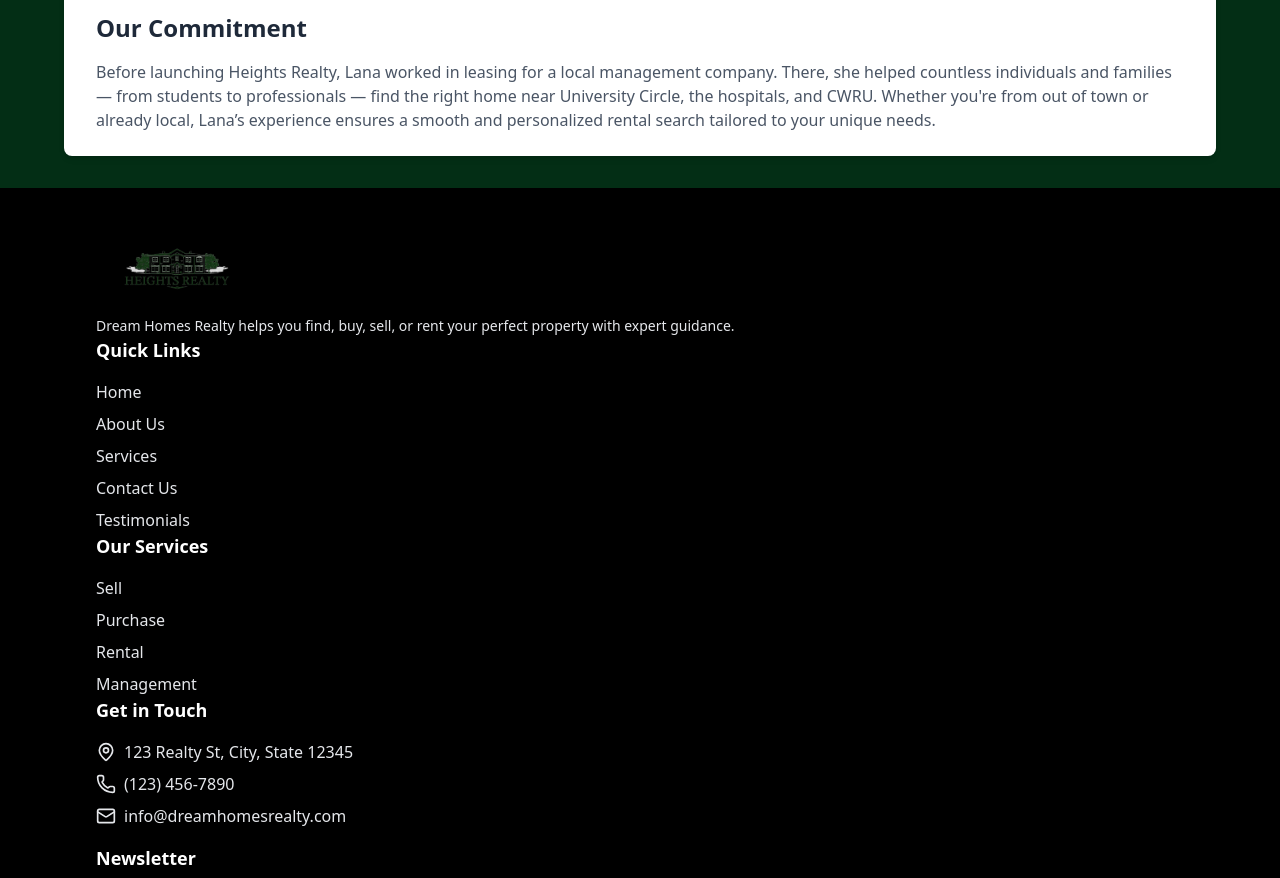
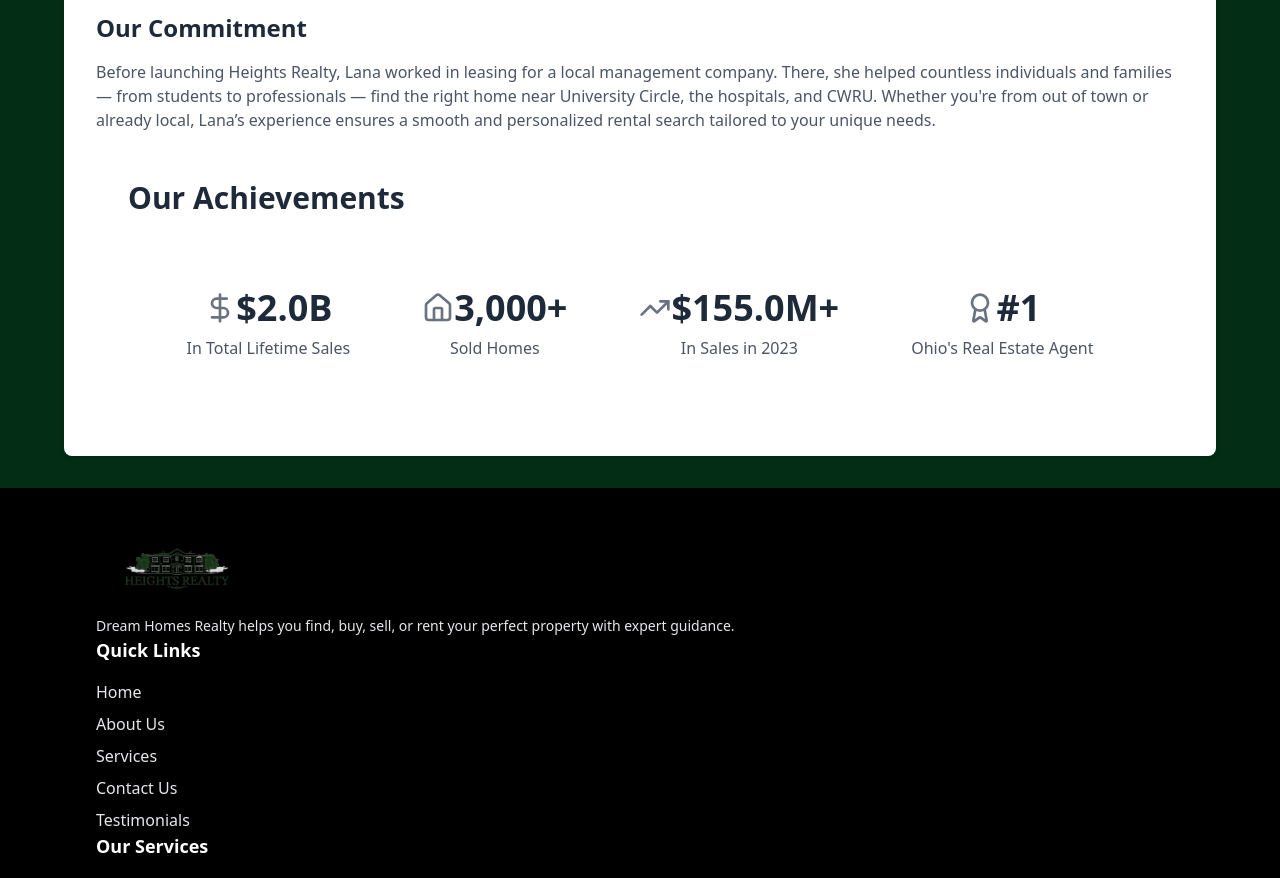
Before and after one commit to kakunuriMahesh/realEstate_Web, a React (Vite) app: page /about in a window 1280 px wide. Shown: the part 1220-2098 px from the top of the page. Built offline with nearby package versions, Linux system fonts and the light colour scheme.

Commit message:
updated stats

```diff
--- /dev/null
+++ b/src/Components/StatsCounter.jsx
@@ -0,0 +1,105 @@
+import { useEffect, useRef, useState } from "react";
+import { motion, useInView, useMotionValue, useSpring } from "framer-motion";
+import { DollarSign, Home, TrendingUp, Award } from "lucide-react";
+
+const Counter = ({ value, prefix = "", suffix = "", duration = 2 }) => {
+  const ref = useRef(null);
+  const isInView = useInView(ref, { once: true, margin: "0px 0px -50px 0px" });
+  const motionValue = useMotionValue(0);
+  const springValue = useSpring(motionValue, {
+    duration: duration * 1000,
+    stiffness: 100,
+    damping: 30,
+  });
+  const [displayValue, setDisplayValue] = useState(0);
+
+  useEffect(() => {
+    if (isInView) {
+      motionValue.set(value);
+    }
+  }, [isInView, motionValue, value]);
+
+  useEffect(() => {
+    const unsubscribe = springValue.on("change", (latest) => {
+      setDisplayValue(latest);
+    });
+    return () => unsubscribe();
+  }, [springValue]);
+
+  const formatNumber = (num) => {
+    if (suffix === "B") return `${(num / 1_000_000_000).toFixed(1)}`;
+    if (suffix === "M" || suffix === "M+")
+      return `${(num / 1_000_000).toFixed(1)}`;
+    return Math.floor(num).toLocaleString();
+  };
+
+  return (
+    <motion.span ref={ref}>
+      {prefix}
+      {formatNumber(displayValue)}
+      {suffix}
+    </motion.span>
+  );
+};
+
+const StatsCounter = () => {
+  const stats = [
+    {
+      value: 2_000_000_000,
+      prefix: "$",
+      suffix: "B",
+      label: "In Total Lifetime Sales",
+      icon: <DollarSign className="h-8 w-8 text-gray-500" />,
+    },
+    {
+      value: 3000,
+      suffix: "+",
+      label: "Sold Homes",
+      icon: <Home className="h-8 w-8 text-gray-500" />,
+    },
+    {
+      value: 155_000_000,
+      prefix: "$",
+      suffix: "M+",
+      label: "In Sales in 2023",
+      icon: <TrendingUp className="h-8 w-8 text-gray-500" />,
+    },
+    {
+      value: 1,
+      prefix: "#",
+      label: "Ohio's Real Estate Agent",
+      icon: <Award className="h-8 w-8 text-gray-500" />,
+    },
+  ];
+
+  return (
+    <div className="bg-white py-12">
+      <div className="max-w-6xl mx-auto px-4 sm:px-6 lg:px-8">
+        <h2 className="text-3xl font-bold text-gray-800 mb-8">
+          Our Achievements
+        </h2>
+        <div className="flex flex-wrap justify-center gap-6">
+          {stats.map((stat, index) => (
+            <div
+              key={index}
+              className="flex flex-col items-center text-center p-6 rounded-lg"
+            >
+              <div className="text-4xl font-bold flex items-center text-gray-800 mt-4">
+                {stat.icon}
+                <Counter
+                  value={stat.value}
+                  prefix={stat.prefix}
+                  suffix={stat.suffix}
+                  duration={2}
+                />
+              </div>
+              <p className="text-gray-600 mt-2">{stat.label}</p>
+            </div>
+          ))}
+        </div>
+      </div>
+    </div>
+  );
+};
+
+export default StatsCounter;
--- a/src/pages/About.jsx
+++ b/src/pages/About.jsx
@@ -2,6 +2,7 @@ import React from "react";
 import aboutImg from "../assets/about_img.jpg";
 import { useLocation } from "react-router-dom";
 import teamImg from "../assets/team_img.jpg";
+import StatsCounter from "../Components/StatsCounter";
 
 const About = () => {
   const location = useLocation();
@@ -37,7 +38,7 @@ const About = () => {
           ) : (
             <h1 className="text-3xl font-bold text-black">About Us</h1>
           )}
-          <div className="flex md:flex-row justify-between mt-8">
+          <div className="min-md:flex md:flex-row justify-between mt-8">
             <div className="">
               <h2 className="text-2xl font-semibold text-gray-800">
                 Our Vision
@@ -62,6 +63,7 @@ const About = () => {
               />
             </div>
             <div className="min-sm:hidden lg:block ">
+
               <h2 className="text-2xl font-semibold text-gray-800">
                 Our Expertise
               </h2>
@@ -121,6 +123,7 @@ const About = () => {
               </p>
             </div>
           </div>
+          {path === "about" && <StatsCounter />}
         </div>
       </div>
     </div>
--- a/src/pages/Home.jsx
+++ b/src/pages/Home.jsx
@@ -15,6 +15,7 @@ import WhyChooseUs from "./WhyChooseUs";
 import RelatedHouses from "../Components/RelatedHouses";
 import DetailedView from "./DetailedView";
 import ScrollAnimation from "../components/ScrollAnimation";
+import StatsCounter from "../Components/StatsCounter";
 
 const Home = () => {
   const [houses, setHouses] = useState([]);
@@ -114,13 +115,17 @@ const Home = () => {
       <ServicesScroll />
       <About />
       <Services />
-      <div className=" flex items-center max-w-6xl mx-auto px-4 sm:px-6 lg:px-8 py-8 gap-3">
+      <div className=" flex flex-wrap justify-center md:justify-start items-center max-w-6xl mx-auto px-4 sm:px-6 lg:px-8 py-8 gap-3">
         {houses.map((house) => (
           <ScrollAnimation key={house._id}>
             <HouseCard house={house} />
            </ScrollAnimation>
         ))}
       </div>
+      {/* Stats Section */}
+      <ScrollAnimation>
+        <StatsCounter />
+      </ScrollAnimation>
       <Testimonials />
       <ContactForm />
       <WhyChooseUs />
--- a/src/pages/WhyChooseUs.jsx
+++ b/src/pages/WhyChooseUs.jsx
@@ -53,7 +53,7 @@ const WhyChooseUs = () => {
           EXPLORE OUR RANGE OF EXPERT REAL ESTATE SERVICES
         </h1>
       </div>
-      <div className="flex flex-wrap">
+      <div className="flex flex-wrap justify-center md:justify-start items-center ">
         {services.map((service, index) => (
           <div
             key={index}
```
